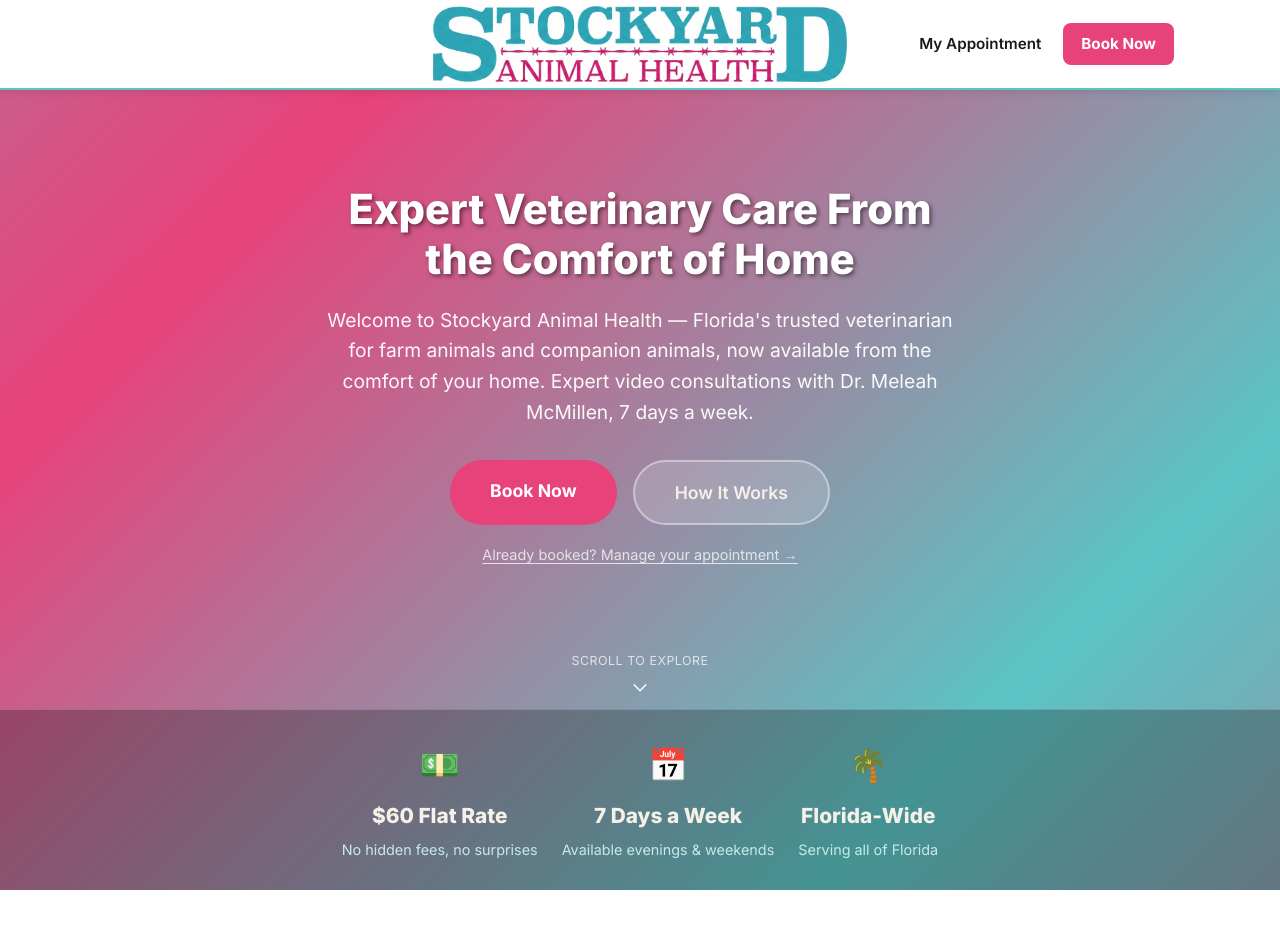
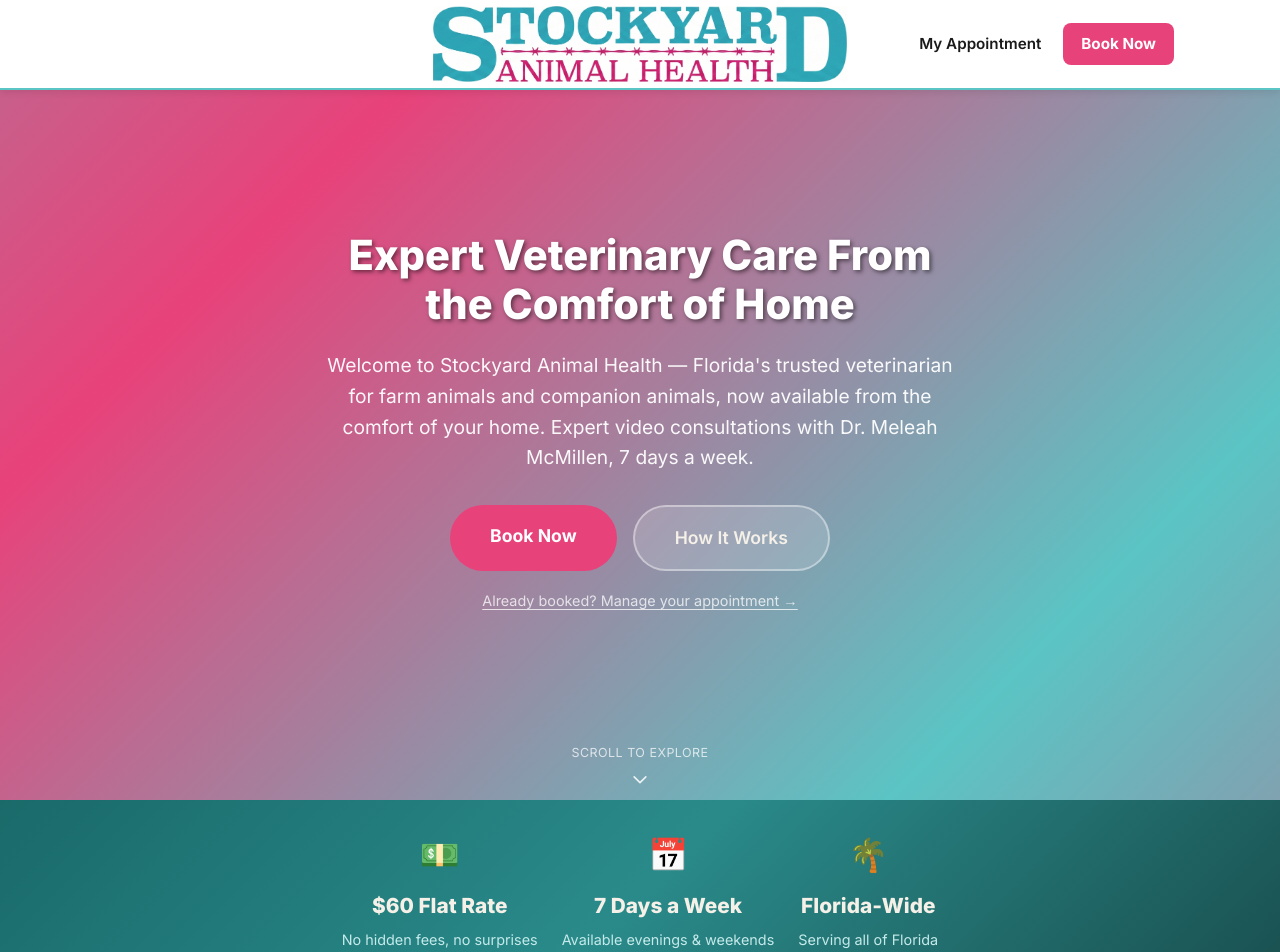
Before and after one commit to tkg375/stockyard-app, a Next.js app: page / in a window 1280 px wide. Shown: the top 952 px of the page. Built offline with nearby package versions, Linux system fonts and the light colour scheme; no server answers.

Commit message:
Move stats bar below hero and fix nav-height overflow
The $60/7-days/Florida-wide bar is now its own section right after the
hero instead of pinned inside it. Also fixes a bug where the hero's
100vh height didn't account for the sticky nav's height, pushing the
scroll cue below the fold.

```diff
--- a/src/app/globals.css
+++ b/src/app/globals.css
@@ -61,6 +61,7 @@
   --radius: 8px;
   --radius-lg: 12px;
   --transition: all 0.3s ease;
+  --nav-h: 90px;
 }
 
 /* Reset & Base */
@@ -232,6 +233,7 @@
 .nav-drawer.open { display: flex; }
 
 @media (max-width: 768px) {
+  :root { --nav-h: 74px; }
   .site-nav-inner {
     grid-template-columns: 44px 1fr 44px;
     padding: 0 12px;
@@ -322,8 +324,8 @@
   background: linear-gradient(135deg, #2a8a8a 0%, #5BC4C4 25%, #E8427A 55%, #5BC4C4 75%, #E8427A 100%);
   background-size: 300% 300%;
   animation: hero-gradient 12s ease infinite;
-  min-height: 100vh;
-  min-height: 100svh;
+  min-height: calc(100vh - var(--nav-h));
+  min-height: calc(100svh - var(--nav-h));
 }
 
 .hero-scroll-cue {
@@ -375,8 +377,7 @@
 }
 
 .hero-stats {
-  background: rgba(0,0,0,0.25);
-  border-top: 1px solid rgba(255,255,255,0.2);
+  background: linear-gradient(135deg, #1a6a6a 0%, #2a8a8a 50%, #1a5050 100%);
   padding: 28px 24px;
 }
 
--- a/src/app/page.tsx
+++ b/src/app/page.tsx
@@ -64,9 +64,10 @@
               <path strokeLinecap="round" strokeLinejoin="round" strokeWidth={2} d="M19 9l-7 7-7-7" />
             </svg>
           </div>
+        </header>
 
-          {/* Stats bar at bottom of hero */}
-          <div className="hero-stats">
+        {/* Stats bar below hero */}
+        <div className="hero-stats reveal">
           <div className="hero-stats-inner">
             {[
               { icon: "💵", value: "$60 Flat Rate", label: "No hidden fees, no surprises" },
@@ -83,7 +84,6 @@
             ))}
           </div>
         </div>
-        </header>
 
         {/* Quick Links */}
         <section className="reveal" style={{ padding: "64px 0" }}>
```
Lines whose indentation alone changed are shown as unchanged.
